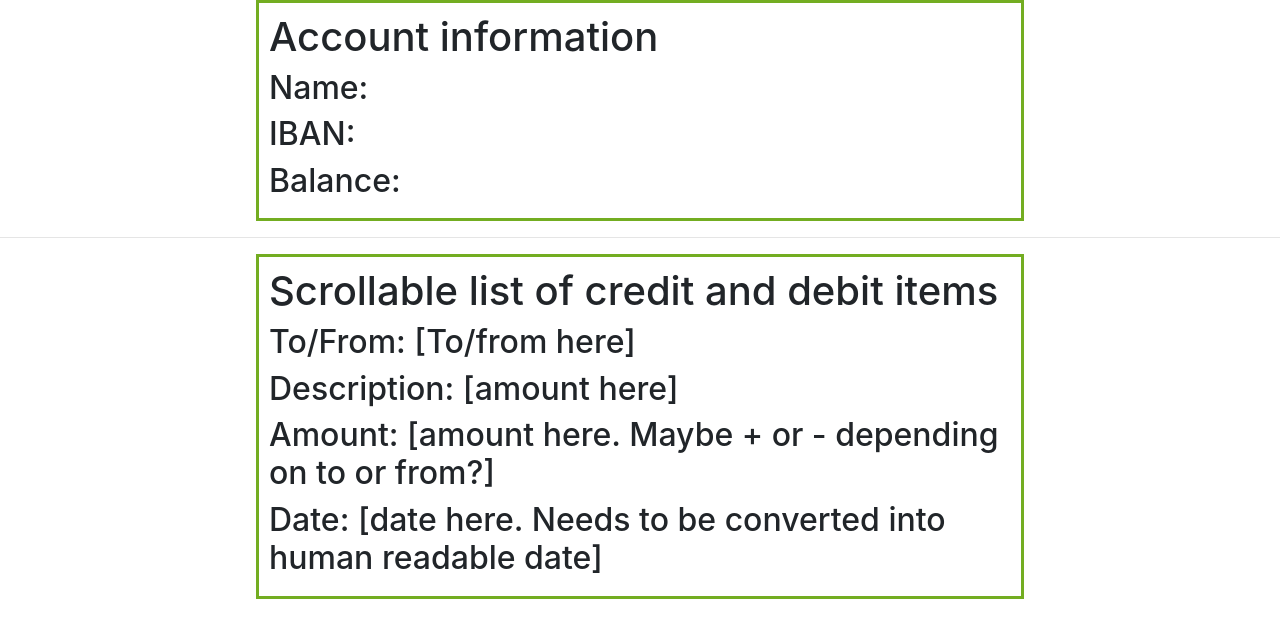
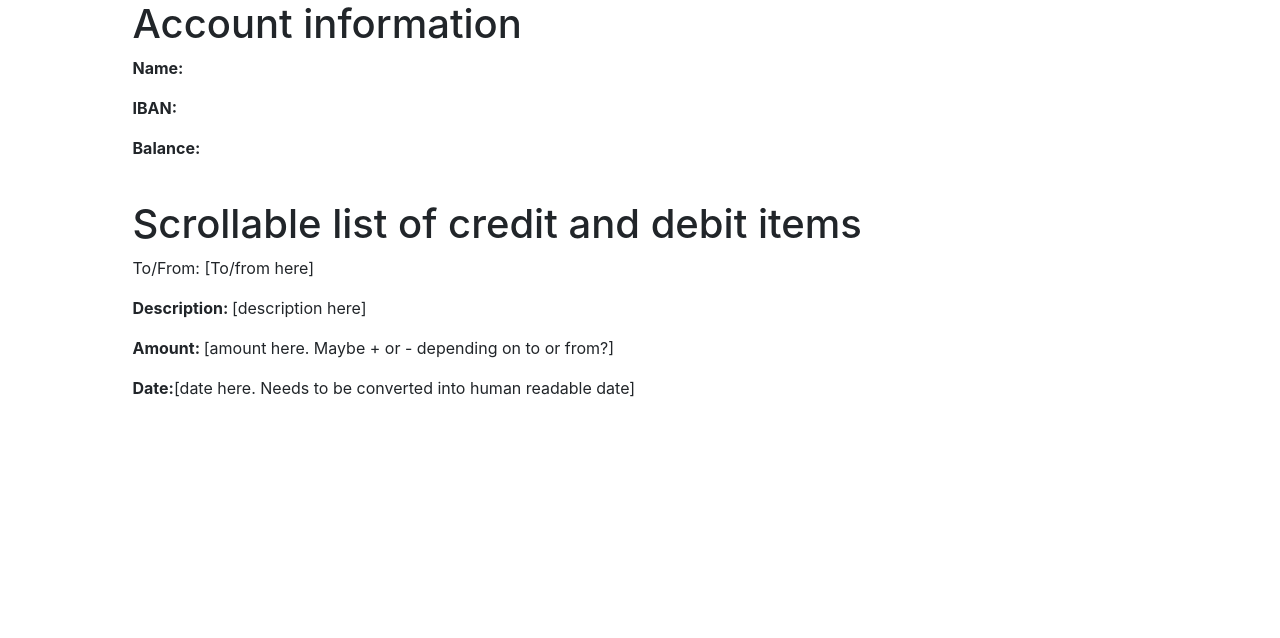
Before and after one commit to RicardoAzuul/OGD-front-end-developer-assignment, a website: page index.html in a window 1280 px wide. Drawn offline with nearby package versions, Linux system fonts and the light colour scheme; no server answers.

Commit message:
make some of the text on the page appear bold

```diff
--- a/app.js
+++ b/app.js
@@ -3,7 +3,12 @@ const account_info_api_url = 'http://localhost:8080/api/getbalance';
 async function getAccountInfo() {
     // TODO: Add check for when the API does not return data
     const response = await fetch(account_info_api_url);
+    if (response.ok !== true) {
+        console.log('Service unavailable');
+    }
     const data = await response.json();
+    // We need to check for unavailability of the service
+    const status = await response.status;
     // const { name } = data;
 
     document.getElementById('name').textContent = data.account.name;
@@ -11,7 +16,22 @@ async function getAccountInfo() {
     document.getElementById('balance').textContent = data.account.balance;
     document.getElementById('currency').textContent = data.currency;
 
+    // There are 8 money transfers, so for each of those 8 we need to:
+        // display either to or from
+            // --> if to, perhaps add a minus symbol to the amount, to indicate that it was money spent, not earned
+        // display description
+        // display amount
+            // add EURO to this using currency as above
+        // display date
+            // --> date needs to be human readable
+            // --> probably sort by date as well --> nope, JSON data is already most recently first
+
+
+
+
     console.log(data.debitsAndCredits.length);
+    console.log(status);
+    console.log(response);
 }
 
 getAccountInfo();
--- a/index.html
+++ b/index.html
@@ -8,31 +8,50 @@
         <link rel="stylesheet" href="https://stackpath.bootstrapcdn.com/bootstrap/4.3.1/css/bootstrap.min.css" integrity="sha384-ggOyR0iXCbMQv3Xipma34MD+dH/1fQ784/j6cY/iJTQUOhcWr7x9JvoRxT2MZw1T" crossorigin="anonymous">
 
         <title>Account Balance</title>
-        <style>
+<!--         <style>
             .center {
               margin: auto;
               width: 60%;
               border: 3px solid #73AD21;
               padding: 10px;
             }
-            </style>
+            </style> -->
     </head>
     <body>
-        <div class="center">
+            <div class="container">
+                    <div class="row">
+                      <div class="col-sm"></div>
+                      <div class="col-11">
+                                    <!-- TODO: turn this into a table for better outlining -->
+                        <h1>Account information</h1>
+                        <p><b>Name: </b><span id="name"></span></p>
+                        <p><b>IBAN: </b><span id="iban"></span></p>
+                        <p><b>Balance: </b><span id="balance"></span> <span id="currency"></span></p>
+                        <br>
+                        <h1>Scrollable list of credit and debit items</h1>
+                        <p>To/From: [To/from here]</p>
+                        <p><b>Description: </b>[description here]</p>
+                        <p><b>Amount: </b>[amount here. Maybe + or - depending on to or from?]</p>
+                        <p><b>Date:</b>[date here. Needs to be converted into human readable date]</p>
+                      </div>
+                      <div class="col-sm"></div>
+                    </div>
+                  </div>
+        <!-- <div class="center"> -->
             <!-- TODO: turn this into a table for better outlining -->
-            <h1>Account information</h1>
-            <h2>Name: <span id="name"></span></h2>
-            <h2>IBAN: <span id="iban"></span></h2>
-            <h2>Balance: <span id="balance"></span> <span id="currency"></span></h2>
+<!--             <h1>Account information</h1>
+            <p>Name: <span id="name"></span></p>
+            <p>IBAN: <span id="iban"></span></p>
+            <p>Balance: <span id="balance"></span> <span id="currency"></span></p>
         </div>
         <hr>
         <div class="center">
             <h1>Scrollable list of credit and debit items</h1>
-            <h2>To/From: [To/from here]</h2>
-            <h2>Description: [amount here]</h2>
-            <h2>Amount: [amount here. Maybe + or - depending on to or from?]</h2>
-            <h2>Date: [date here. Needs to be converted into human readable date]</h2>
-        </div>
+            <p>To/From: [To/from here]</p>
+            <p>Description: [amount here]</p>
+            <p>Amount: [amount here. Maybe + or - depending on to or from?]</p>
+            <p>Date: [date here. Needs to be converted into human readable date]</p>
+        </div> -->
         <script src="app.js"></script>
     </body>
 </html>
```
